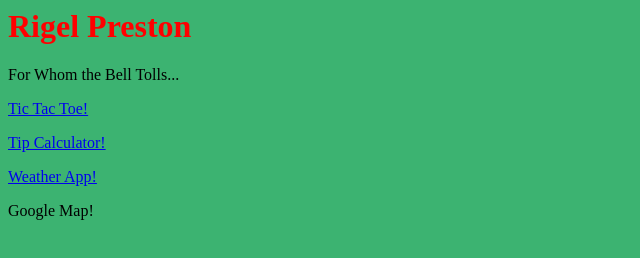
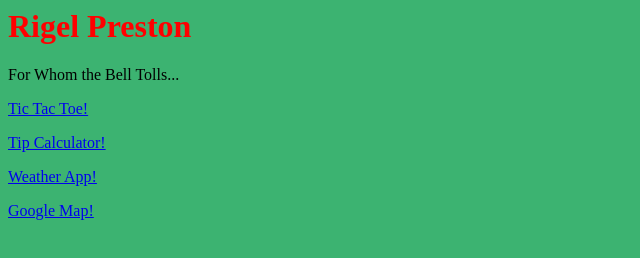
Before and after one commit to Rigelp79/Rigelp79.github.io, a plain HTML site: page index.html in a window 1280 px wide. Shown: the whole page, without its empty margins (0-640 px from the left). Drawn offline with Linux system fonts and the light colour scheme.

Commit message:
updated index

```diff
--- a/index.html
+++ b/index.html
@@ -11,7 +11,7 @@
     <p><a href="tic_tac_toe/tic.html">Tic Tac Toe!</a></p>
     <p><a href="tipcalculator/tipcal.html">Tip Calculator!</a></p>
     <p><a href="Weatherlyapp/WeatherApp.html">Weather App!</a></p>
-    <p><a href="GoogleMap/gOOgle.html"></a>Google Map!</p>
+    <p><a href="GoogleMap/gOOgle.html">Google Map!</a></p>
     </body>
 
 
```
